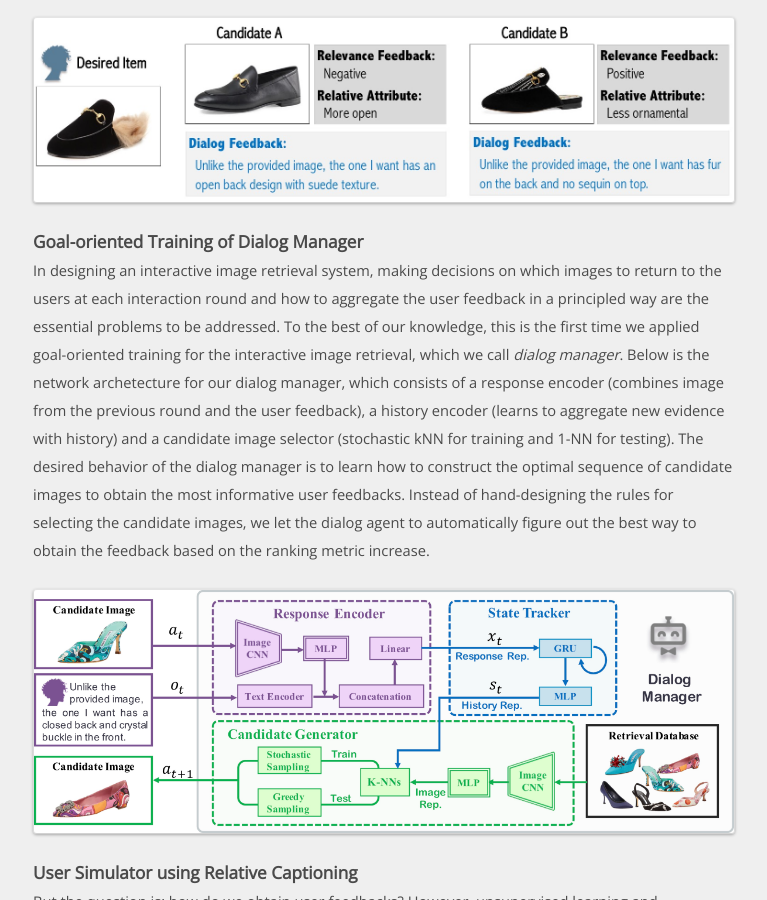
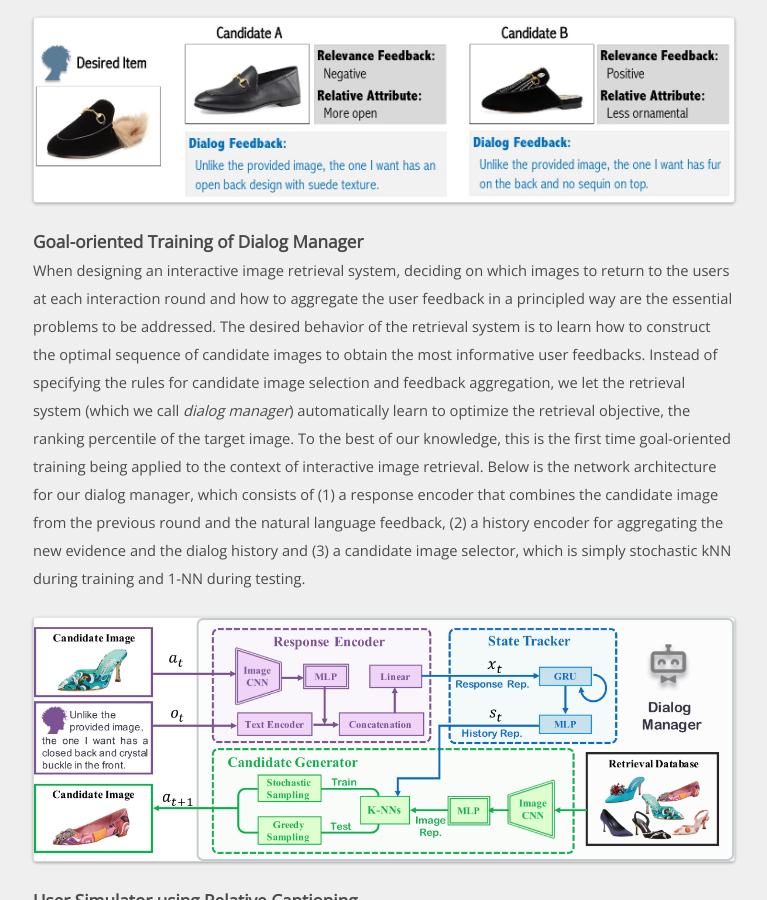
Before and after one commit to spacew/spacew.github.io, a Jekyll site: the page built from _posts/2018-04-25-fashion.markdown, in a window 1280 px wide and 900 px high, scrolled down 621 px. Shown: the whole window, without its empty margins (257-1024 px from the left). Built offline with Jekyll 4.4.1, drawn with Linux system fonts in a browser that asks for light colours.

Commit message:
Update 2018-04-25-fashion.markdown

```diff
--- a/_posts/2018-04-25-fashion.markdown
+++ b/_posts/2018-04-25-fashion.markdown
@@ -26,16 +26,18 @@ natural and expressive dialog feedbacks from the user and iteratively refine the
 <img alt="img" src="{{site.baseurl}}/media/feedback.jpg">
 
 ### Goal-oriented Training of Dialog Manager
-In designing an interactive image retrieval system, making decisions on which images to return to the users
+When designing an interactive image retrieval system, deciding on which images to return to the users
 at each interaction round and how to aggregate the user feedback in a principled way are the essential
-problems to be addressed. To the best of our knowledge, this is the first time we applied goal-oriented
-training for the interactive image retrieval, which we call _dialog manager_. Below is the network archetecture
-for our dialog manager, which consists of a response encoder (combines image from the previous round and the
-user feedback), a history encoder (learns to aggregate new evidence with history) and a candidate image
-selector (stochastic kNN for training and 1-NN for testing). The desired behavior of the dialog manager is to
-learn how to construct the optimal sequence of candidate images to obtain the most informative user feedbacks.
-Instead of hand-designing the rules for selecting the candidate images, we let the dialog agent to
-automatically figure out the best way to obtain the feedback based on the ranking metric increase.
+problems to be addressed. The desired behavior of the retrieval system is to learn how to construct
+the optimal sequence of candidate images to obtain the most informative user feedbacks.
+Instead of specifying the rules for candidate image selection and feedback
+aggregation, we let the retrieval system (which we call _dialog manager_) automatically learn to
+optimize the retrieval objective, the ranking percentile of the target image. To the best of our knowledge,
+this is the first time goal-oriented training being applied to the context of interactive image retrieval.
+Below is the network architecture for our dialog manager, which consists of (1) a response encoder that
+combines the candidate image from the previous round and the natural language feedback, (2) a history encoder
+for aggregating the new evidence and the dialog history and (3) a candidate image selector, which is simply
+stochastic kNN during training and 1-NN during testing.
 
 <img alt="img" src="{{site.baseurl}}/media/fashion_framework.jpg">
 
```
